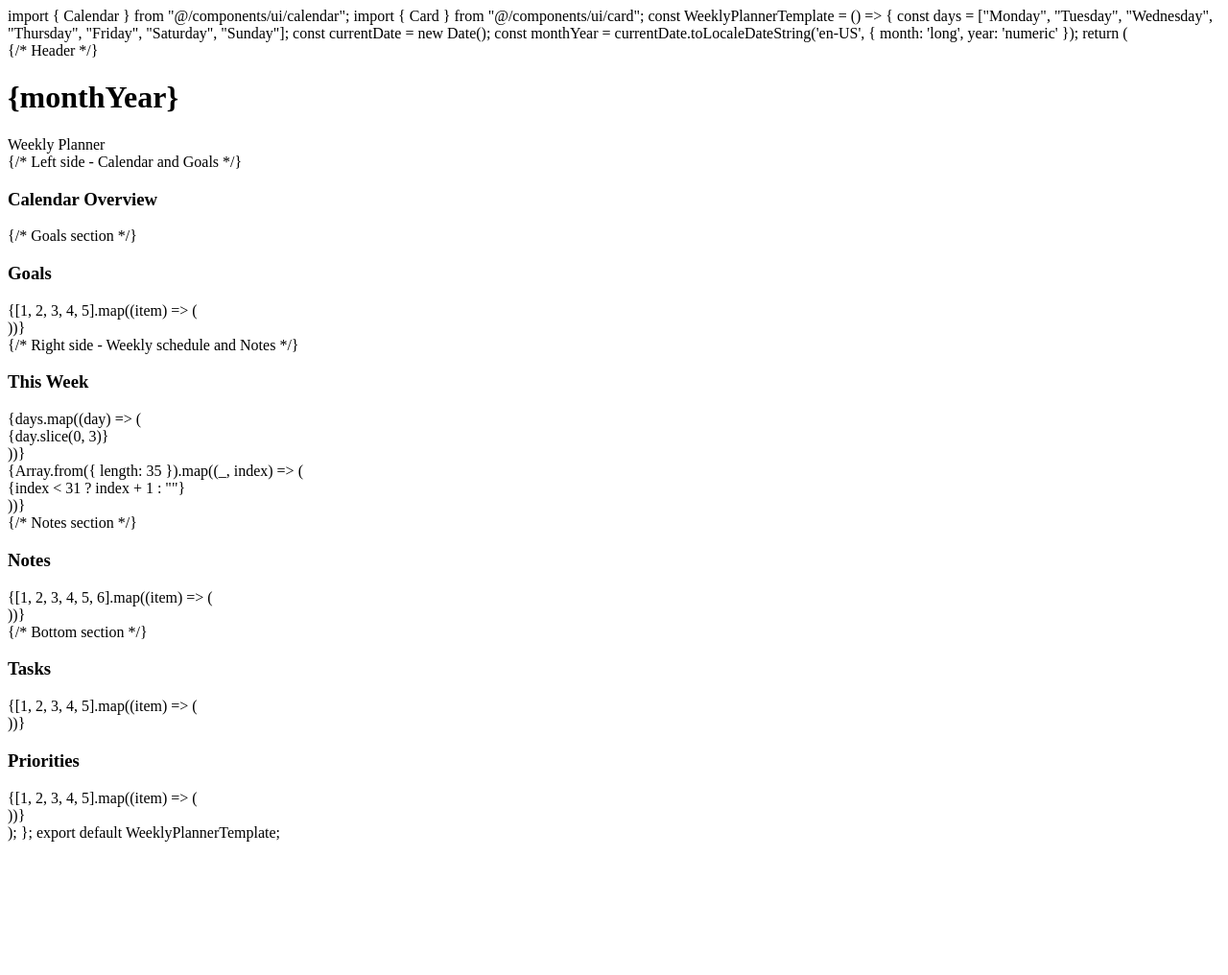
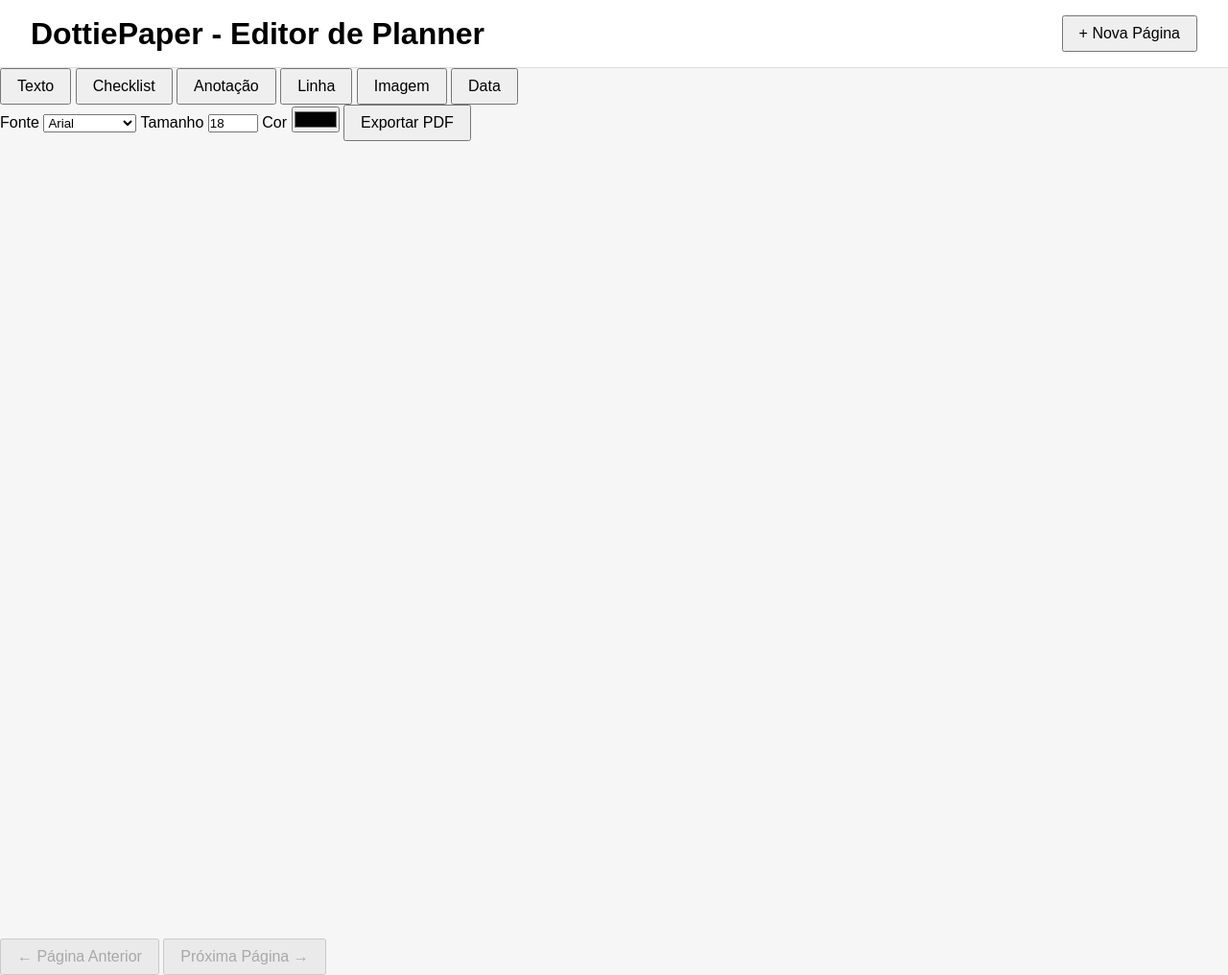
Before and after one commit to dudaalmeida1107/dottiepaper, a plain HTML site: page index.html in a window 1280 px wide. Shown: the whole page at 96% size. Before the commit the page ends 885 px from the top, so only its background shows below. Drawn offline with Linux system fonts and the light colour scheme; a script that the page names is missing.

Commit message:
Update index.html

```diff
--- a/index.html
+++ b/index.html
@@ -1,105 +1,54 @@
+<!DOCTYPE html>
+<html lang="pt-BR">
+<head>
+  <meta charset="UTF-8" />
+  <meta name="viewport" content="width=device-width, initial-scale=1.0" />
+  <title>DottiePaper - Editor</title>
+  <link rel="stylesheet" href="style.css" />
+</head>
+<body>
+  <header>
+    <h1>DottiePaper - Editor de Planner</h1>
+    <button id="addPageBtn">+ Nova Página</button>
+  </header>
 
-import { Calendar } from "@/components/ui/calendar";
-import { Card } from "@/components/ui/card";
-
-const WeeklyPlannerTemplate = () => {
-  const days = ["Monday", "Tuesday", "Wednesday", "Thursday", "Friday", "Saturday", "Sunday"];
-  const currentDate = new Date();
-  const monthYear = currentDate.toLocaleDateString('en-US', { month: 'long', year: 'numeric' });
-
-  return (
-    <div className="p-8 space-y-6 bg-white min-h-full">
-      {/* Header */}
-      <div className="flex justify-between items-center border-b border-gray-200 pb-4">
-        <h1 className="text-3xl font-bold text-gray-800">{monthYear}</h1>
-        <div className="text-sm text-gray-500 bg-gray-100 px-3 py-1 rounded-full">
-          Weekly Planner
-        </div>
+  <main>
+    <div class="toolbar">
+      <div class="button-group">
+        <button onclick="addText()">Texto</button>
+        <button onclick="addChecklist()">Checklist</button>
+        <button onclick="addNote()">Anotação</button>
+        <button onclick="addLine()">Linha</button>
+        <button onclick="addImage()">Imagem</button>
+        <button onclick="addDate()">Data</button>
       </div>
-
-      <div className="grid grid-cols-2 gap-8">
-        {/* Left side - Calendar and Goals */}
-        <div className="space-y-6">
-          <Card className="p-6 border-gray-200 shadow-sm">
-            <h3 className="font-semibold mb-4 text-gray-700 text-center">Calendar Overview</h3>
-            <Calendar mode="single" className="w-full" />
-          </Card>
-
-          {/* Goals section */}
-          <Card className="p-6 border-gray-200 shadow-sm">
-            <h3 className="font-semibold mb-4 text-gray-700 uppercase tracking-wide">Goals</h3>
-            <div className="space-y-3">
-              {[1, 2, 3, 4, 5].map((item) => (
-                <div key={item} className="flex items-center space-x-3">
-                  <div className="w-4 h-4 border-2 border-gray-300 rounded"></div>
-                  <div className="h-3 bg-gray-100 rounded flex-1"></div>
-                </div>
-              ))}
-            </div>
-          </Card>
-        </div>
-
-        {/* Right side - Weekly schedule and Notes */}
-        <div className="space-y-6">
-          <Card className="p-6 border-gray-200 shadow-sm">
-            <h3 className="font-semibold mb-4 text-gray-700 text-center">This Week</h3>
-            <div className="grid grid-cols-7 gap-1 mb-4">
-              {days.map((day) => (
-                <div key={day} className="text-xs font-medium text-center p-2 text-gray-600">
-                  {day.slice(0, 3)}
-                </div>
-              ))}
-            </div>
-
-            <div className="grid grid-cols-7 gap-1">
-              {Array.from({ length: 35 }).map((_, index) => (
-                <div key={index} className="aspect-square border border-gray-200 text-xs p-1 flex items-center justify-center hover:bg-gray-50 transition-colors">
-                  {index < 31 ? index + 1 : ""}
-                </div>
-              ))}
-            </div>
-          </Card>
-
-          {/* Notes section */}
-          <Card className="p-6 border-gray-200 shadow-sm">
-            <h3 className="font-semibold mb-4 text-gray-700 uppercase tracking-wide">Notes</h3>
-            <div className="space-y-3">
-              {[1, 2, 3, 4, 5, 6].map((item) => (
-                <div key={item} className="h-3 bg-gray-100 rounded"></div>
-              ))}
-            </div>
-          </Card>
-        </div>
-      </div>
-
-      {/* Bottom section */}
-      <div className="grid grid-cols-2 gap-8 pt-4">
-        <Card className="p-6 border-gray-200 shadow-sm">
-          <h3 className="font-semibold mb-4 text-gray-700 uppercase tracking-wide">Tasks</h3>
-          <div className="space-y-3">
-            {[1, 2, 3, 4, 5].map((item) => (
-              <div key={item} className="flex items-center space-x-3">
-                <div className="w-4 h-4 border-2 border-gray-300 rounded"></div>
-                <div className="h-3 bg-gray-100 rounded flex-1"></div>
-              </div>
-            ))}
-          </div>
-        </Card>
-
-        <Card className="p-6 border-gray-200 shadow-sm">
-          <h3 className="font-semibold mb-4 text-gray-700 uppercase tracking-wide">Priorities</h3>
-          <div className="space-y-3">
-            {[1, 2, 3, 4, 5].map((item) => (
-              <div key={item} className="flex items-center space-x-3">
-                <div className="w-4 h-4 bg-pink-500 rounded-full"></div>
-                <div className="h-3 bg-gray-100 rounded flex-1"></div>
-              </div>
-            ))}
-          </div>
-        </Card>
+      <div class="font-controls">
+        <label for="fontSelect">Fonte</label>
+        <select id="fontSelect">
+          <option value="Arial">Arial</option>
+          <option value="Georgia">Georgia</option>
+          <option value="Courier New">Courier New</option>
+        </select>
+        <label for="fontSize">Tamanho</label>
+        <input type="number" id="fontSize" value="18" min="8" max="72" />
+        <label for="colorPicker">Cor</label>
+        <input type="color" id="colorPicker" value="#000000" />
+        <button onclick="exportPDF()">Exportar PDF</button>
       </div>
     </div>
-  );
-};
 
-export default WeeklyPlannerTemplate;
+    <div class="canvas-container">
+      <canvas id="plannerCanvas" width="1169" height="827"></canvas>
+      <div class="center-guide"></div>
+    </div>
+
+    <div class="navigation">
+      <button id="prevPage" disabled>&larr; Página Anterior</button>
+      <button id="nextPage" disabled>Próxima Página &rarr;</button>
+    </div>
+  </main>
+
+  <script src="https://cdnjs.cloudflare.com/ajax/libs/fabric.js/5.3.0/fabric.min.js"></script>
+  <script src="script.js"></script>
+</body>
+</html>
```
